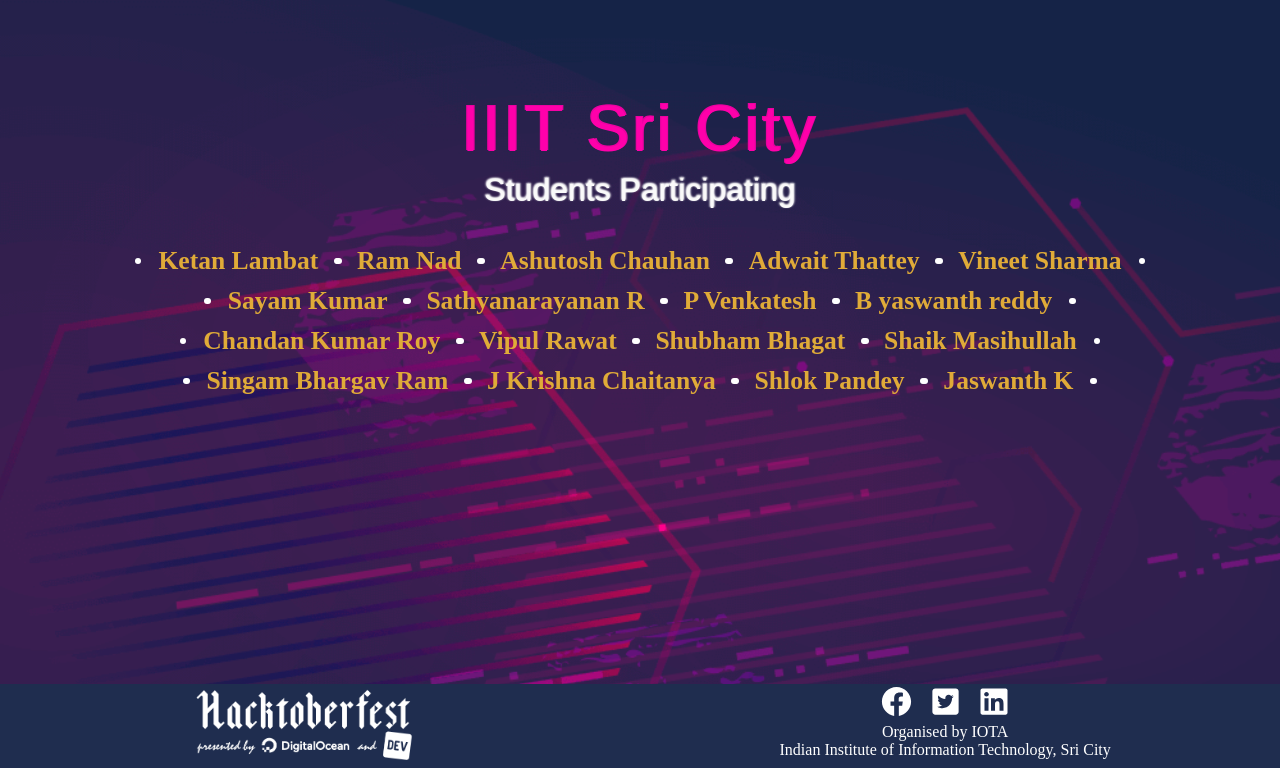
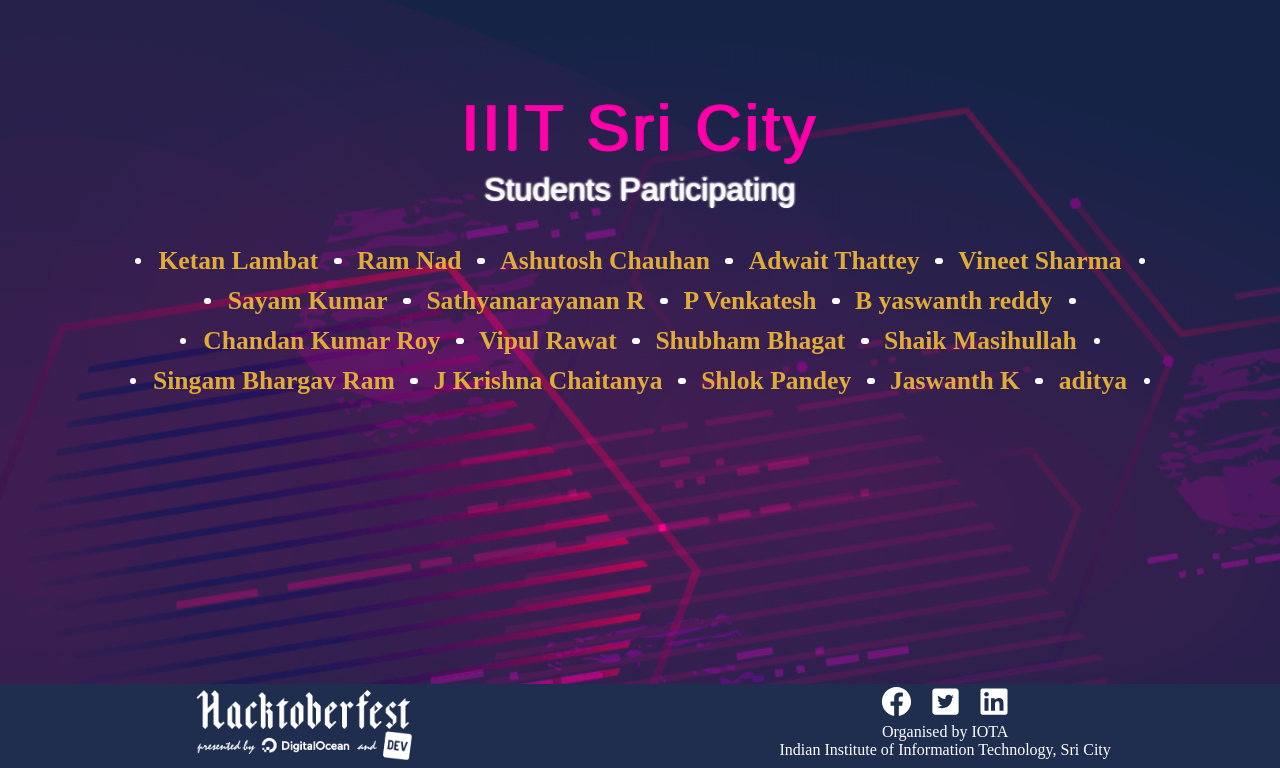
Before and after one commit to Project-Club-IIITS/hacktoberfest2019-participants, a Jekyll site: the page index.html, which Jekyll copies as it is, in a window 1280 px wide, cut to the strip 132-900 px from the top of the page. Built offline with Jekyll 4.4.1, drawn with Linux system fonts in a browser that asks for light colours; some web fonts are replaced.

Commit message:
add participate name

```diff
--- a/index.html
+++ b/index.html
@@ -63,6 +63,7 @@
                 <li><a href="https://github.com/chaitanya531">J Krishna Chaitanya</a></li>
                 <li><a href="https://github.com/b30wulffz">Shlok Pandey</a></li>
                 <li><a href="https://github.com/JazzKriss21">Jaswanth K</a></li>
+                <li><a href="https://github.com/adi-23">aditya</a></li>
 
             </ul>
         </div>
```
